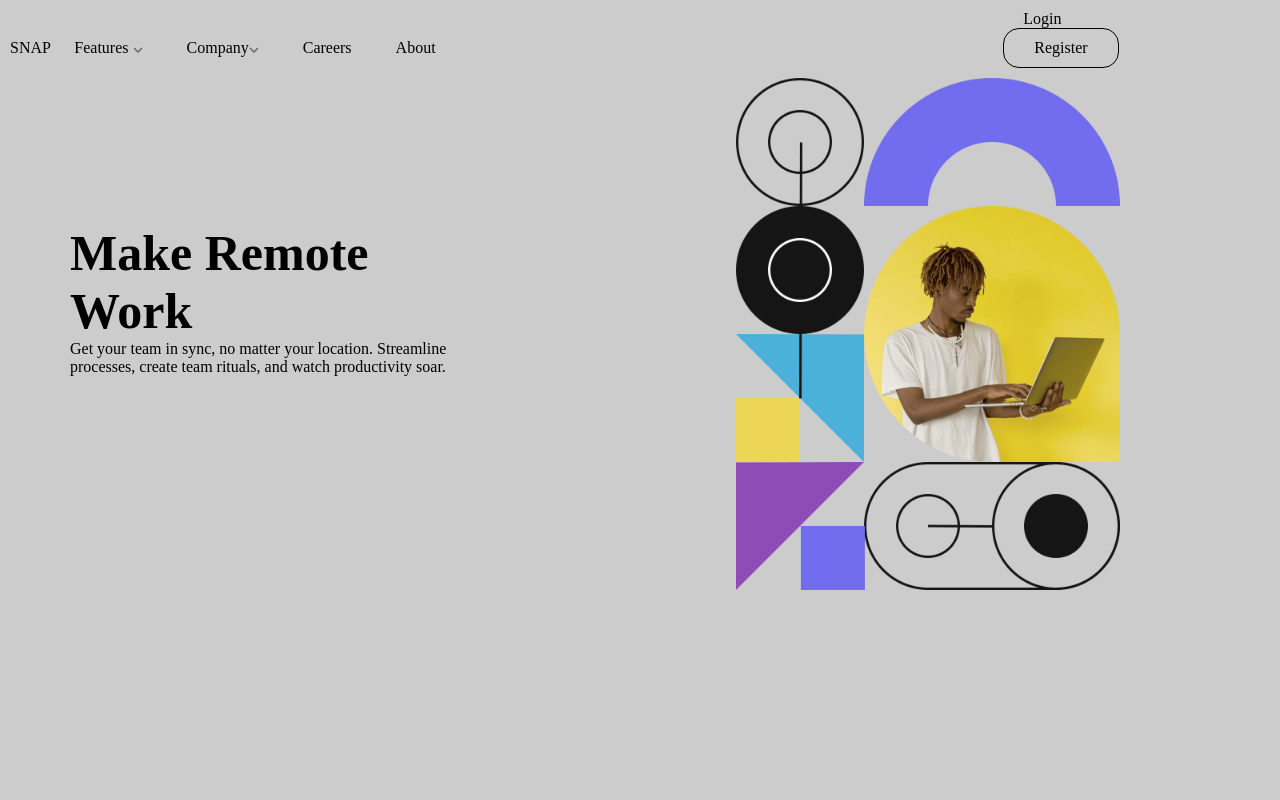
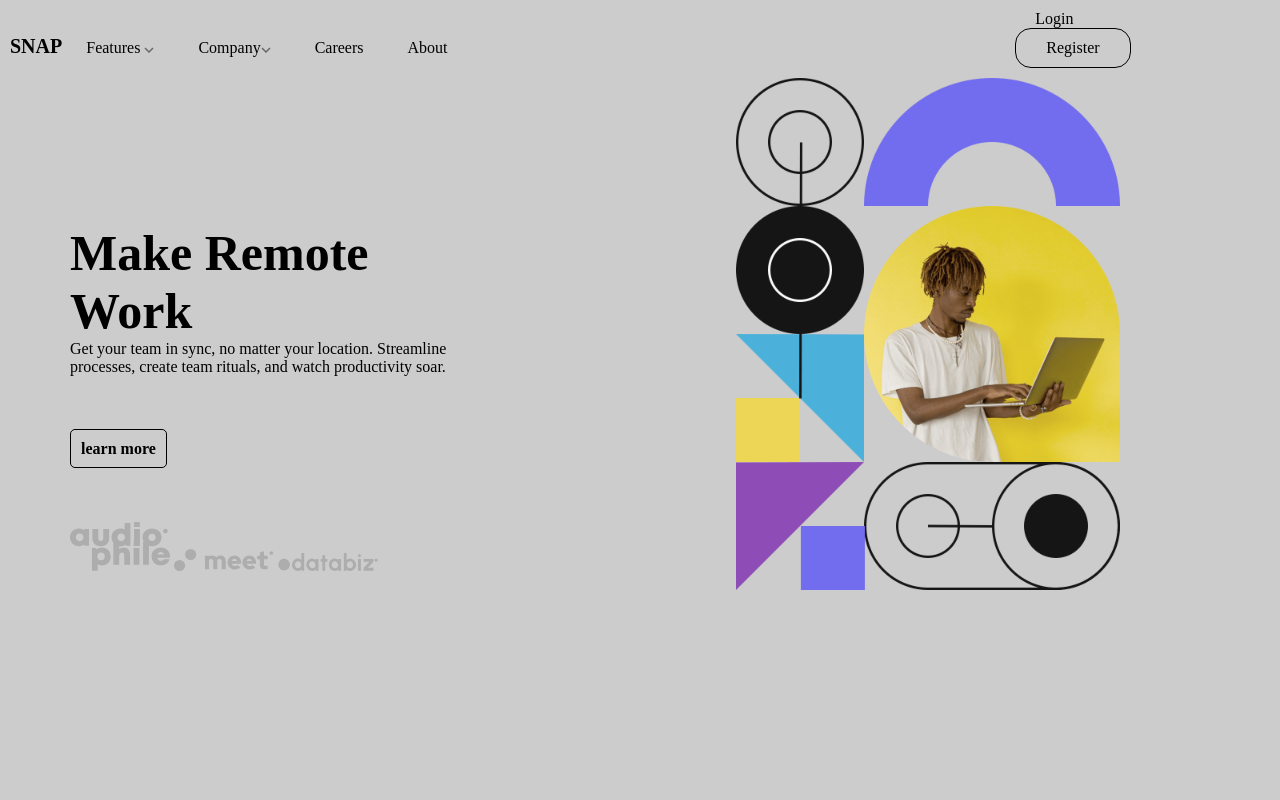
Before and after one commit to leonTech254/dropdown_navigation_Challage, a plain HTML site: page index.html in a window 1280 px wide. Shown: the top 800 px of the page. Drawn offline with Linux system fonts and the light colour scheme.

Commit message:
--added clients and the button[learn more]

```diff
--- a/css/style.css
+++ b/css/style.css
@@ -4,6 +4,13 @@
     margin: 0;
     box-sizing: border-box;
     list-style: none;
+}
+
+
+.logo
+{
+    font-weight: bold;
+    font-size: 20px;
 }
 
 
@@ -134,6 +141,21 @@ position: relative;
 {
     width: 50%;
 }
+
+
+.btn_link
+{
+ margin-top: 4rem;
+}
+.btn_link a
+{
+padding: 10px;
+border: 1px solid #000;
+border-radius: 5px;
+font-weight: bold;
+}
+
+
 .body_right_section img
 {
     width: 30%;
@@ -141,3 +163,11 @@ position: relative;
     right: 10rem;
     top: 0rem;
 }
+.clients
+{
+    margin-top: 4rem;
+}
+.clients img
+{
+    width: 100px;
+}
--- a/index.html
+++ b/index.html
@@ -18,7 +18,7 @@
 </head>
 <body>
   <nav>
-    <span>SNAP</span>
+    <span class="logo">SNAP</span>
     <div class="left-section">
       <ul >
       <li><a href=""> Features <img src="./images/icon-arrow-down.svg" alt="">
@@ -58,6 +58,15 @@
     <span class="">Get your team in sync, no matter your location. Streamline processes, create team rituals, and watch productivity soar.</span>
 
   </div>
+  <div class="btn_link">
+    <a href="">learn more</a>
+  </div>
+
+  <div class="clients">
+    <img src="./images/client-audiophile.svg" alt="">
+    <img src="./images/client-meet.svg" alt="">
+    <img src="./images/client-databiz.svg" alt="">
+  </div>
 
 </div>
 <div class="body_right_section">
```
